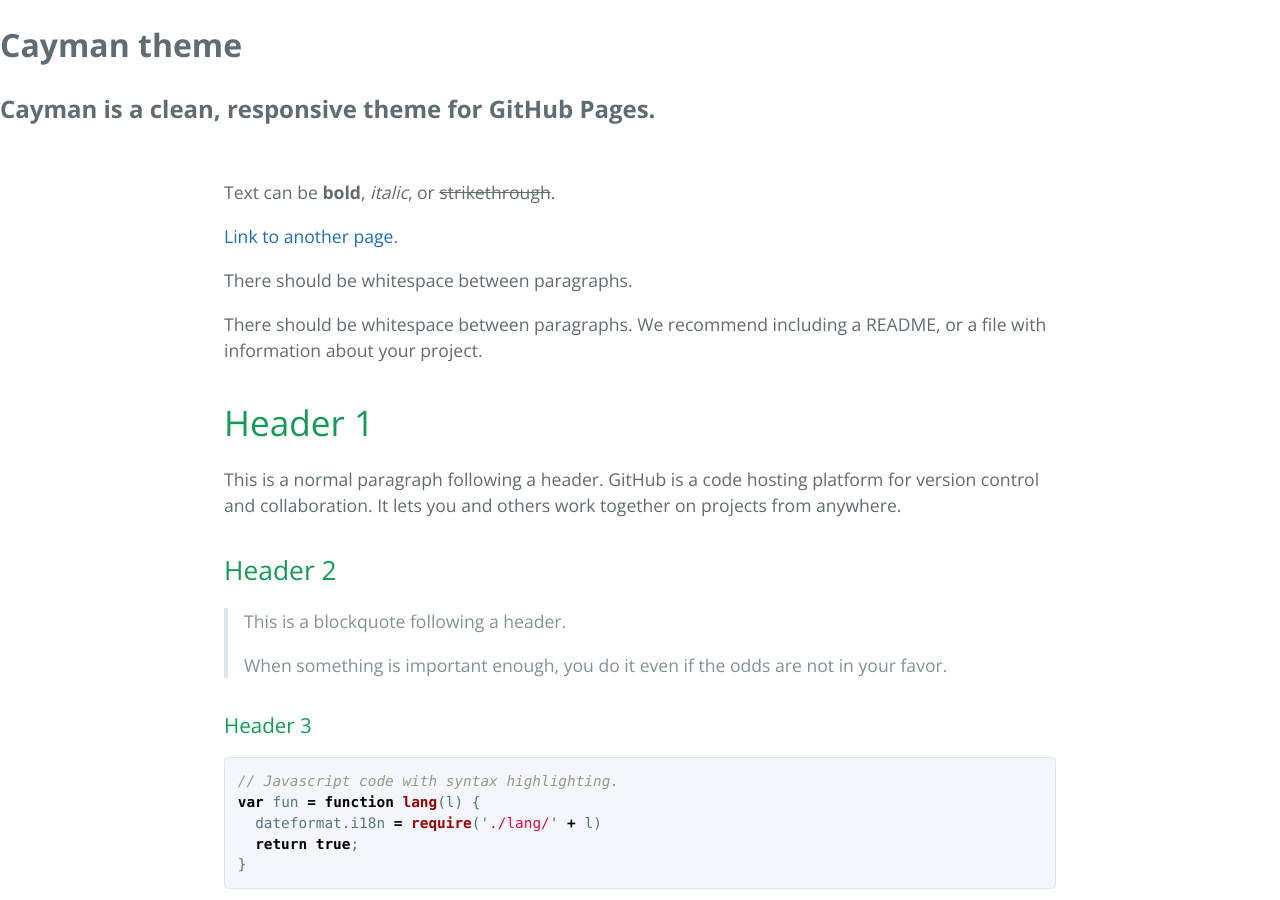
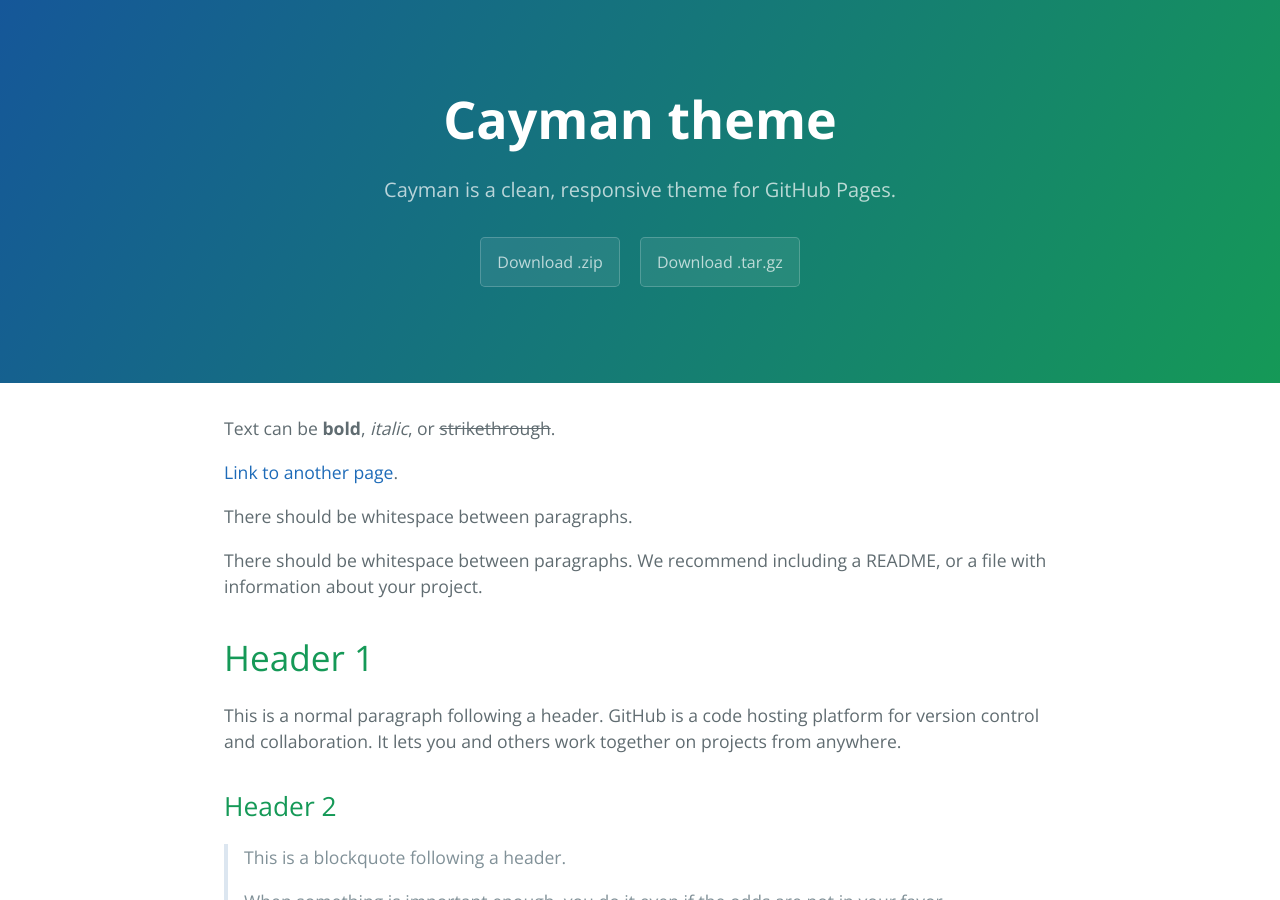
Before and after one commit to accuhijri/accuhijri.github.io, a Jekyll site: the page built from index.md, in a window 1280 px wide and 900 px high. Built offline with Jekyll 4.4.1, drawn with Linux system fonts in a browser that asks for light colours.

Commit message:
Update default.html

```diff
--- a/_layouts/default.html
+++ b/_layouts/default.html
@@ -15,11 +15,15 @@
   <body>
     <a id="skip-to-content" href="#content">Skip to the content.</a>
 
-    <header class="ahc" role="banner">
-      <h1 class="Accurate Hijri Calculator">{{ page.title | default: site.title | default: site.github.repository_name }}</h1>
-      <h2 class="A comprehensive tool for calculating Islamic Hijri Calender">{{ page.description | default: site.description | default: site.github.project_tagline }}</h2>
+    <header class="page-header" role="banner">
+      <h1 class="project-name">{{ page.title | default: site.title | default: site.github.repository_name }}</h1>
+      <h2 class="project-tagline">{{ page.description | default: site.description | default: site.github.project_tagline }}</h2>
       {% if site.github.is_project_page %}
-        <a href="https://github.com/accuhijri/ahc" class="btn">View on GitHub</a>
+        <a href="{{ site.github.repository_url }}" class="btn">View on GitHub</a>
+      {% endif %}
+      {% if site.show_downloads %}
+        <a href="{{ site.github.zip_url }}" class="btn">Download .zip</a>
+        <a href="{{ site.github.tar_url }}" class="btn">Download .tar.gz</a>
       {% endif %}
     </header>
 
```
